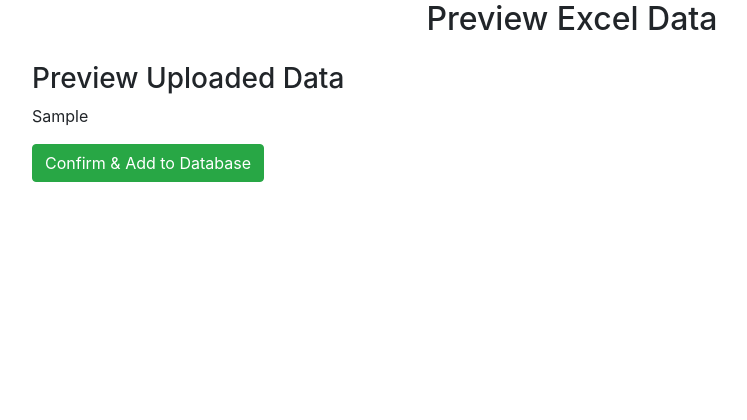
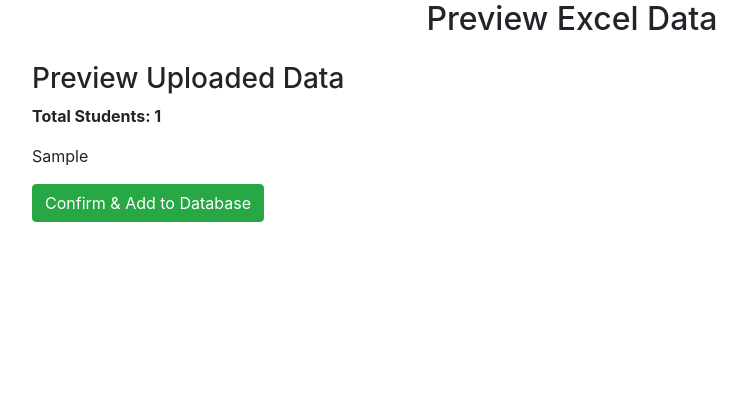
Before and after one commit to sarthakghere/student-support-cell, a Django app: template students/templates/students/preview_excel.html in a window 1280 px wide. Shown: the part 16-436 px from the top of the page, without its empty margins (68-815 px from the left). Run offline with Django 5.2, Linux system fonts and the light colour scheme; the template is opened without the code that fills it: most values are stand-ins (such as "Sample title", 1, 10 or a date in 2020); some libraries are stand-ins or nearby versions.

Commit message:
Showing total no. of students in the excel

```diff
--- a/students/templates/students/preview_excel.html
+++ b/students/templates/students/preview_excel.html
@@ -14,6 +14,7 @@ Preview Excel Data
     <h2 class="text-center">Preview Excel Data</h2>
     {% if table_html %}
         <h3 class="mt-4">Preview Uploaded Data</h3>
+        <p><strong>Total Students: {{total_rows}}</strong></p>
         <div class="table-responsive">
             {{ table_html|safe }}
         </div>
```
